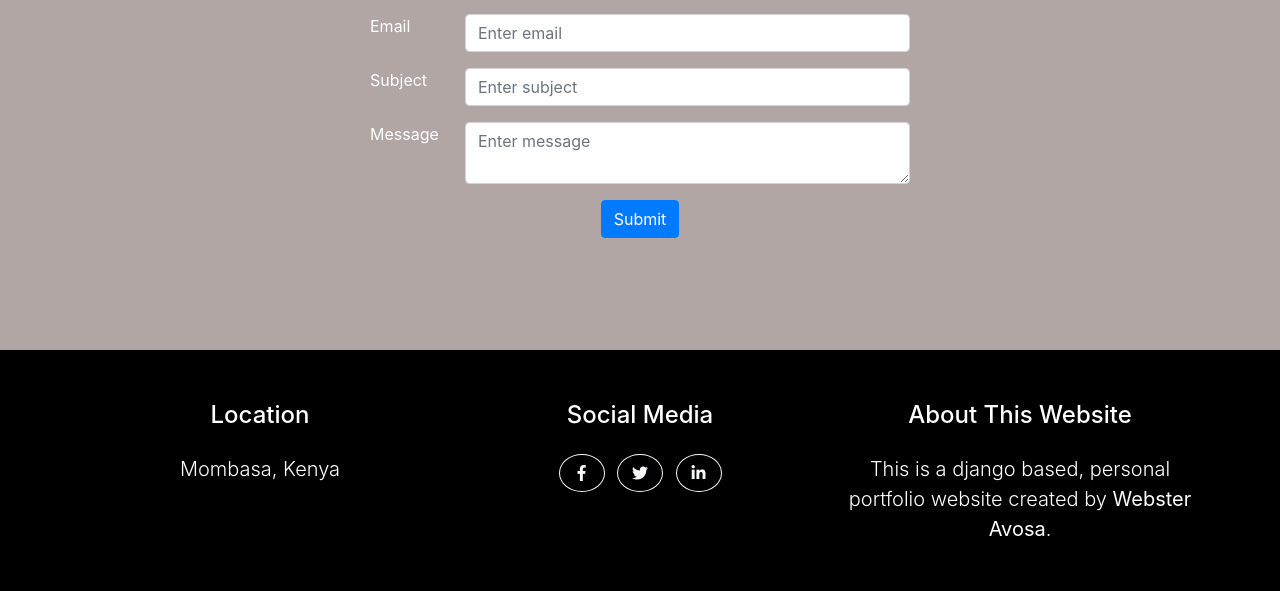
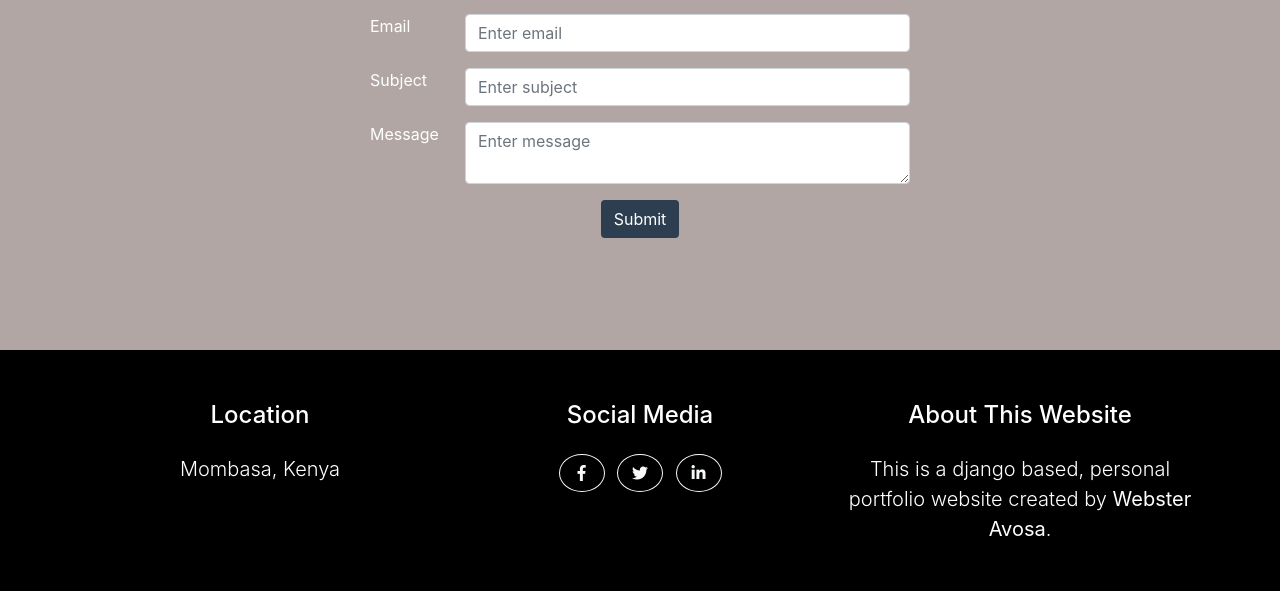
Before and after one commit to avosa/myportfolio, a Django app: page /contact in a window 1280 px wide. Shown: the part 166-757 px from the top of the page. Run offline with Django 3.2, Linux system fonts and the light colour scheme; some libraries are stand-ins or nearby versions.

Commit message:
Bug fixes

```diff
--- a/webster/static/webster/css/styles.css
+++ b/webster/static/webster/css/styles.css
@@ -101,8 +101,9 @@ label {
     padding: 20px;
 }
 
-.submitt {
+#buttonn {
     background-color: #2c3e50;
+    color: #fff;
 }
 
 .btn-cv{
--- a/webster/templates/webster/contact.html
+++ b/webster/templates/webster/contact.html
@@ -30,7 +30,7 @@
                 </div>
                 <center>
                     <div class="pull-right">
-                        <button type="submit" class="btn btn-primary btn-md">Submit</button>
+                        <button type="submit" id="buttonn" class="btn btn-md">Submit</button>
                     </div>
                 </center>
             </form>
```
